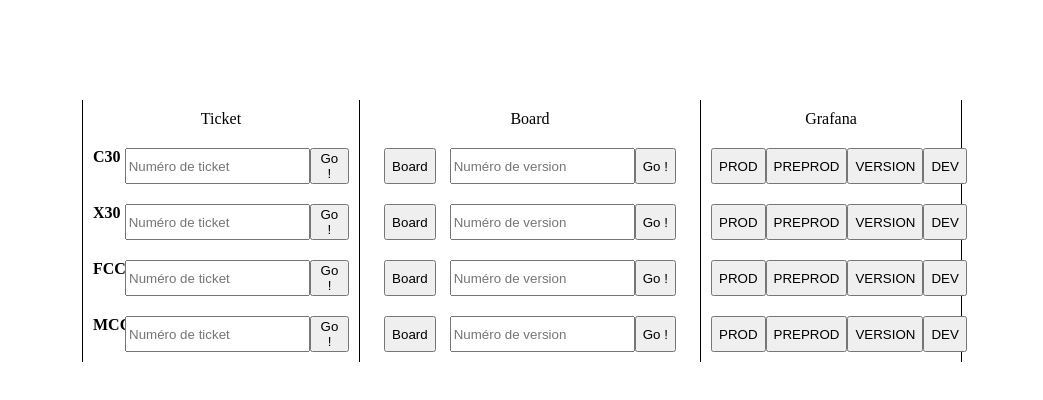
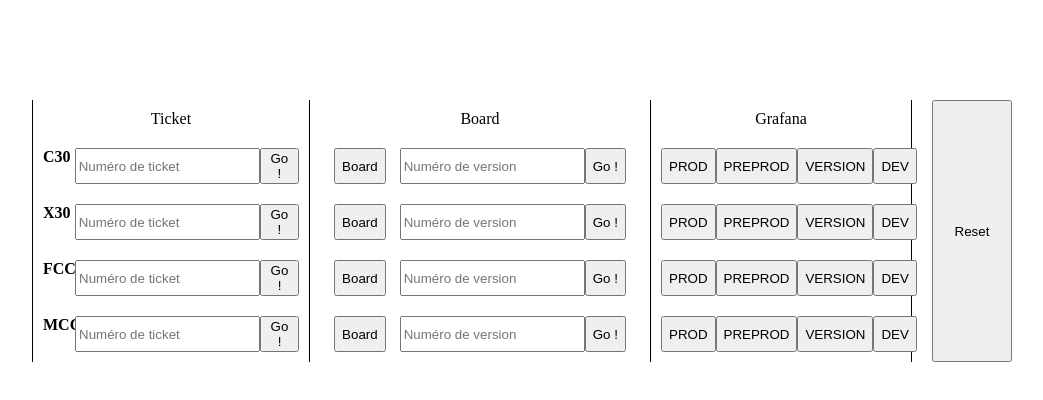
Before and after one commit to EnnacheNH/FastTicket, a plain HTML site: page FastTicket.html in a window 1280 px wide. Shown: the whole page, without its empty margins (118-1161 px from the left). Drawn offline with Linux system fonts and the light colour scheme.

Commit message:
added reset button

```diff
--- a/FastTicket.html
+++ b/FastTicket.html
@@ -8,7 +8,7 @@
 </head>
 
 <body class="flex">
-    <div>
+    <div class="fast-ticket">
         <div class="wrapper ticket" id="ticketTarget">
             <div class="row separated-y-wrapper">
                 <div class="col separated part ticket-part">Ticket</div>
@@ -16,15 +16,22 @@
                 <div class="col separated part grafana-part">Grafana</div>
             </div>
         </div>
+        <button onclick="resetAll()">Reset</button>
     </div>
 
 </body>
 
 <script>
-    function openUrl(url) {
+    const openUrl = (url) => {
         if (url) {
             window.open(url, "_blank");
         }
+    }
+
+    const resetAll = () => {
+        document.querySelectorAll("input").forEach((input) => {
+            input.value = "";
+        })
     }
 
     // Ticket
@@ -198,6 +205,13 @@
         }
     }
 
+    .fast-ticket {
+        gap: 20px;
+
+        >button {
+            width: 5rem;
+        }
+
         .ticket {
             .part {
                 justify-content: space-evenly;
@@ -221,6 +235,7 @@
                 font-weight: bold;
             }
         }
+    }
 </style>
 
 </html>
```
Lines whose indentation alone changed are shown as unchanged.
